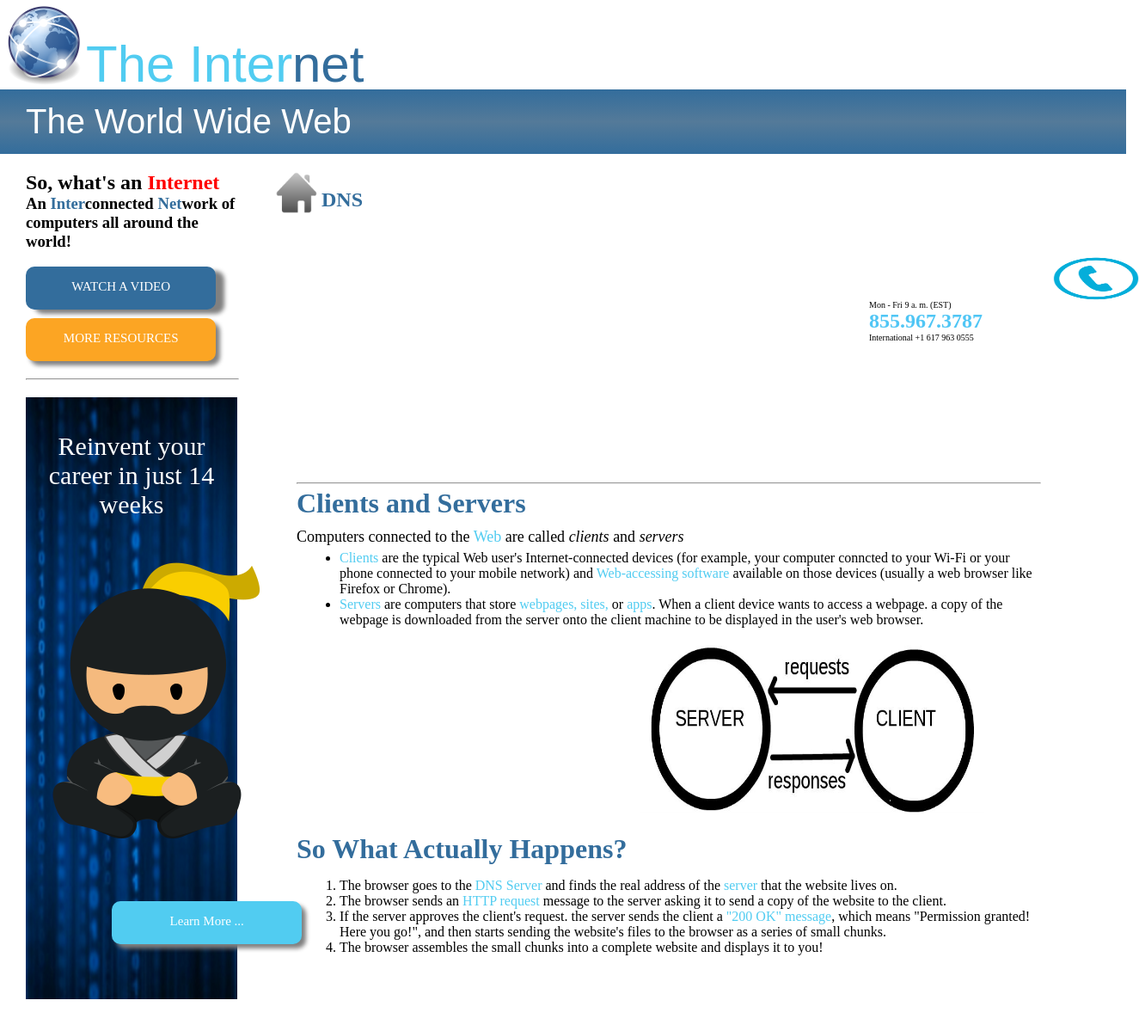
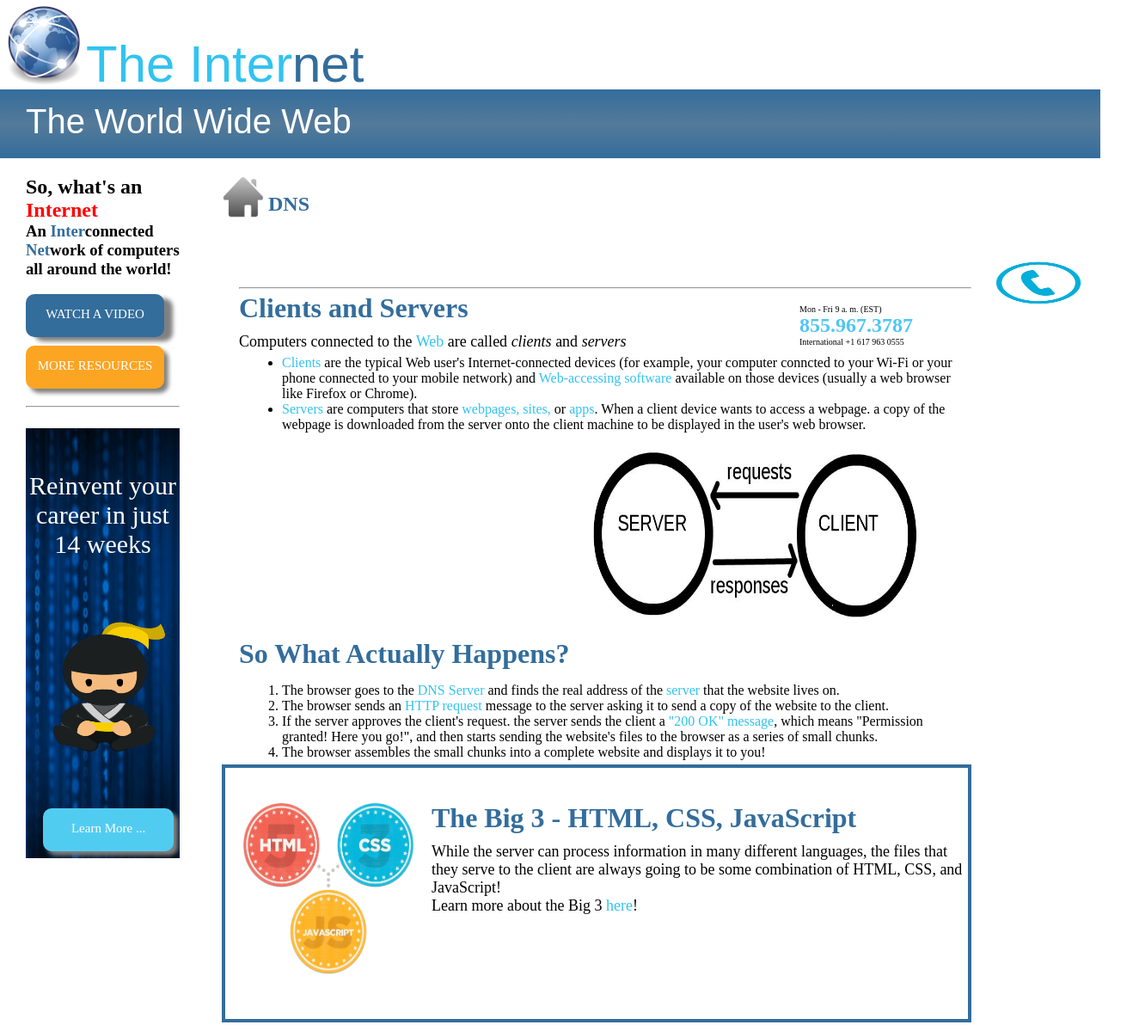
Before and after one commit to dimayasin/WF, a plain HTML site: page CSS/The_Internet/index.html in a window 1280 px wide. Shown: the whole page at 86% size, 1325 px wide, since content can reach past the window. Drawn offline with Linux system fonts and the light colour scheme.

Commit message:
update TheInternet Assignment

```diff
--- a/CSS/The_Internet/index.html
+++ b/CSS/The_Internet/index.html
@@ -29,13 +29,14 @@
 
                 <img id="ad_img" src=".\www-images\images\ad_background.png" alt="ninja" />
                 <p id="text">Reinvent your career in just 14 weeks</p>
-                <img src=".\www-images\images\ninja.png" alt="ninja" />
+                <img id="ninja-img" src=".\www-images\images\ninja.png" alt="ninja" />
                 <p id="lite_blue_button">Learn More ...</p>
 
 
             </div>
         </div>
         <div id="right_frame">
+            <div id="topC">
                 <div id="home">
                     <img src=".\www-images\images\home.png" alt="home" />
                     <h2>DNS</h2>
@@ -49,6 +50,7 @@
                     <h2>855.967.3787</h2>
                     <p>International +1 617 963 0555</p>
 
+                </div>
             </div>
             <div id="main_text">
                 <hr />
@@ -86,16 +88,25 @@
 
             </div>
 
+            <div id="bottom1">
+                <img src=".\www-images\images\html.png" alt="html" />
+                <div id="bottom1_text">
+                    <h1>The Big 3 - HTML, CSS, JavaScript</h1>
+                    <p>While the server can process information in many different languages, the files that they serve to the client are always going to be some combination of HTML, CSS, and JavaScript!</p>
+                    <p>Learn more about the Big 3 <span>here</span>!</p>
 
+                </div>
+
+            </div>
 
 
         </div>
     </div>
 
-    <div id="nav"></div>
 
 
-    <div id="footer"></div>
+
+
 </body>
 
 </html>
--- a/CSS/The_Internet/style.css
+++ b/CSS/The_Internet/style.css
@@ -6,6 +6,8 @@
 
 
 #wrapper{
+    box-sizing: border-box;
+    display: inline-block;
     width: 100%;
     height: 1000px;
     background:white;
@@ -20,8 +22,10 @@
 /* the blue banner for the www */
 
 #top_header{
+    box-sizing: border-box;
+    display: inline-block;
     width: 100%;
-    height: 60px;
+    height: 80px;
     background: linear-gradient(rgb(51, 109, 156),rgb(84, 122, 153), rgb(51, 109, 156));
     color:white;
     font-family: Arial, Helvetica, sans-serif;
@@ -31,6 +35,8 @@
     }
     /* formating the the word internet on top + the picture of the globe*/
     #Blak_Internet{
+        box-sizing: border-box;
+        display: inline-block;
         font-family: Arial, Helvetica, sans-serif;
         font-size: 60px;
         position: absolute;
@@ -39,6 +45,8 @@
 
     }
     #Blue_Internet{
+        box-sizing: border-box;
+        display: inline-block;
         font-family: Arial, Helvetica, sans-serif;
         font-size: 60px;
         color:rgb(51, 109, 156);
@@ -55,9 +63,10 @@
 /************************************************************/
 
 #left_frame{
-
+    box-sizing: border-box;
     display: inline-block;
-    width: 20%;
+    display: inline-block;
+    width: 15%;
     height: 1000px;
     background-color:white;
     color:black;
@@ -74,6 +83,8 @@
 }
 
 #right_frame{
+    box-sizing: border-box;
+    display: inline-block;
 
     display: inline-block;
     width: 70%;
@@ -93,15 +104,18 @@
 
 /* Left frame parts */
 #left_frame hr{
-
+    box-sizing: border-box;
+    display: inline-block;
     margin-top:20px;
     margin-bottom: 20px;
     width: 100%;
 }
 
 #career{
+    box-sizing: border-box;
+    display: inline-block;
     width: 100%;
-    height: 400px;
+    height: 600px;
     font-size: 40px;
     text-align: center;
     color:white;
@@ -110,30 +124,88 @@
 
 }
 #ad_img{
+    box-sizing: border-box;
+    display: inline-block;
      width: 100%;
-     height: 700px;
+     height: 500px;
      vertical-align: top;
+     z-index: -10px;
 
-
-
-
+}
+#ninja-img{
+    box-sizing: border-box;
+    display: inline-block;
+    width: 150px;
+    height: 180px;
+    z-index: 5px;
+    margin-top: 50px;
 }
 #text{
 
     color:white;
     font-size: 30px;
+    /* margin-top: -660px; */
+    margin-top: -450px;
+    box-sizing: border-box;
+    /* display: inline-block; */
+
+
 }
 
-#career p#text{
+#lite_blue_button{
+    background-color: rgb(81, 204, 241);
+    height: 50px;
+    width: 85%;
+    box-sizing: border-box;
+    border-radius: 10px;
+    box-shadow: 5px 5px  5px gray;
+    color:white;
+    font-size: 15px;
+    padding-top: 15px;
+    left: 100px;
+    text-align: center;
+    margin-top: 50px;
+    margin-right:20px;
+    margin-bottom: 10px;
+    margin-left:-80px;
+    z-index: 5; position:relative;
 
-    margin-top: -660px;
+}
+
+#bottom1{
     box-sizing: border-box;
+    display: inline-block;
+    border-style: solid;
+    border-width: 4px;
+    border-color: rgb(51, 109, 156);
+    padding-top: 40px;
+    padding-left: 20px;
+    width: 100%;
+    height: 300px;
+    background-color: white;
 
+}
+#bottom1 img{
+    position: relative;
+    box-sizing: border-box;
+    display: inline-block;
+    vertical-align: top;
+    width:200px;
+    height:200px;
+}
+
+#bottom1_text{
+    position: absolute;
+    margin-left: 20px;
+    vertical-align: top;
+    box-sizing: border-box;
+    display: inline-block;
 
 }
 .phone_Info{
 
-
+    box-sizing: border-box;
+    display: inline-block;
     width: 200px;
     height: 200px;
     display: inline-block;
@@ -174,12 +246,20 @@
 
 
 /* Right frame parts */
+#topC{
+    box-sizing: border-box;
+    display: inline-block;
+    width: 100%;
+    height: 50px;
 
+}
 #home{
-
+    box-sizing: border-box;
+    display: inline-block;
     padding-bottom: 10px;
     width: 100px;
     height: 100px;
+    margin-left: 5px;
     display: inline-block;
     box-sizing: border-box;
     /*position: relative; */
@@ -261,24 +341,6 @@ vertical-align: top;
     text-align: center;
 }
 
-#lite_blue_button{
-    background-color: rgb(81, 204, 241);
-    height: 50px;
-    width: 90%;
-    box-sizing: border-box;
-    border-radius: 10px;
-    box-shadow: 5px 5px  5px gray;
-    color:white;
-    font-size: 15px;
-    padding-top: 15px;
-    left: 100px;
-    text-align: center;
-    margin-top: 50px;
-    margin-right:20px;
-    margin-bottom: 10px;
-    z-index: 2; position:relative;
-
-}
 
 #main_text{
     display: inline-block;
@@ -287,7 +349,7 @@ vertical-align: top;
 
 }
 span{
-    color: rgb(81, 204, 241);
+    color: rgb(50, 195, 240);
 
 }
 P{
```
Lines whose indentation alone changed are shown as unchanged.
